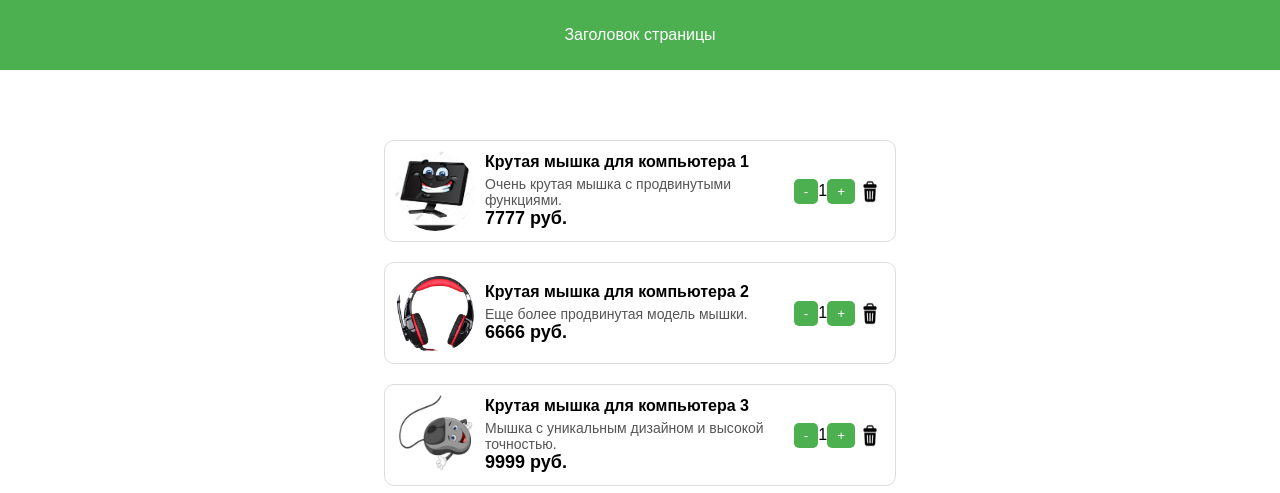
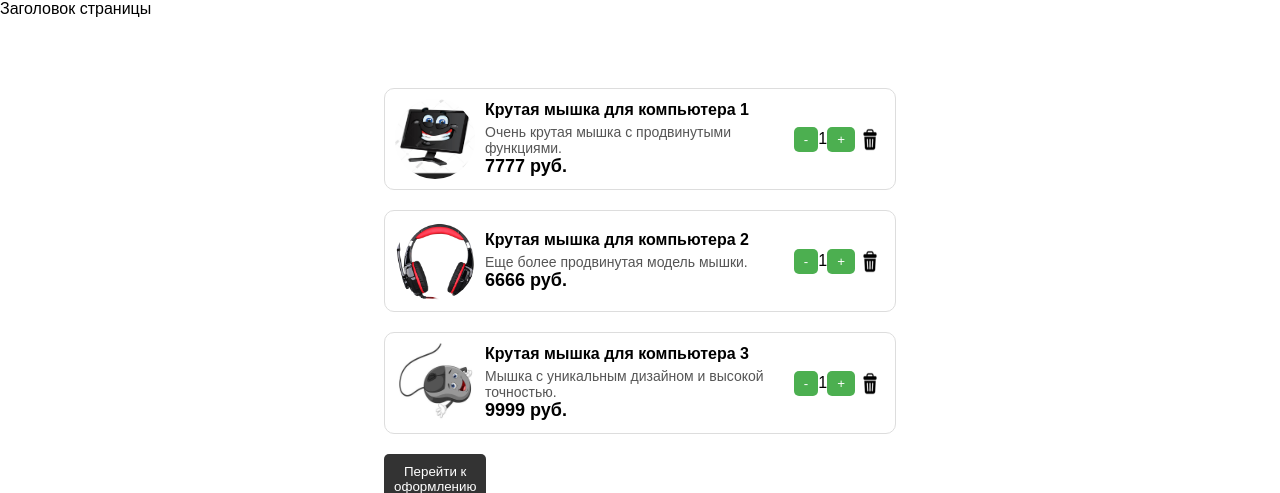
Before and after one commit to HappyGuy228/UPP-Project, a PHP site: page /trash.php in a window 1280 px wide. Shown: the top 493 px of the page. Run offline with PHP 8.4, Linux system fonts and the light colour scheme.

Commit message:
Add files via upload

```diff
--- a/DMAG/css/trash.css
+++ b/DMAG/css/trash.css
@@ -4,13 +4,6 @@ body {
     font-family: Arial, sans-serif;
 }
 
-header {
-    height: 70px;
-    background-color: #4CAF50; /* зеленая палитра */
-    color: #fff;
-    text-align: center;
-    line-height: 70px;
-}
 
 .container {
     display: flex;
```
